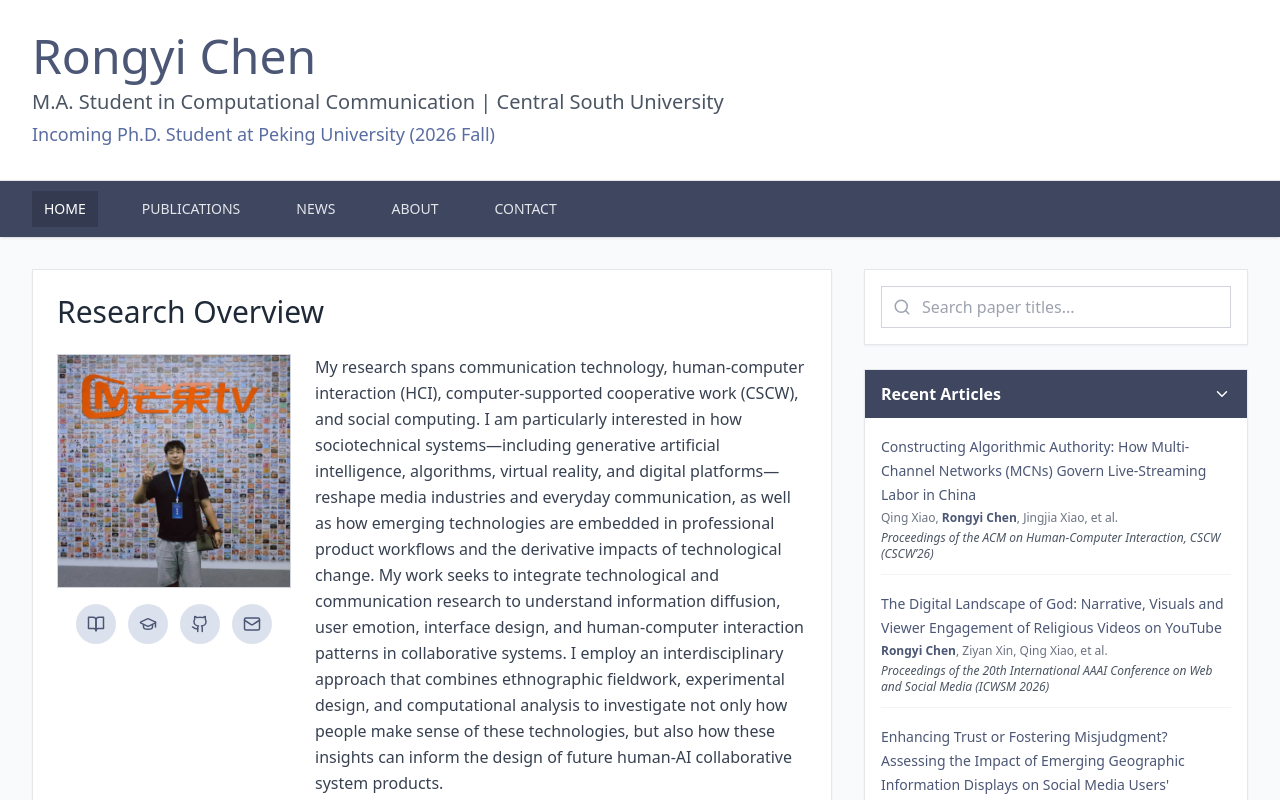
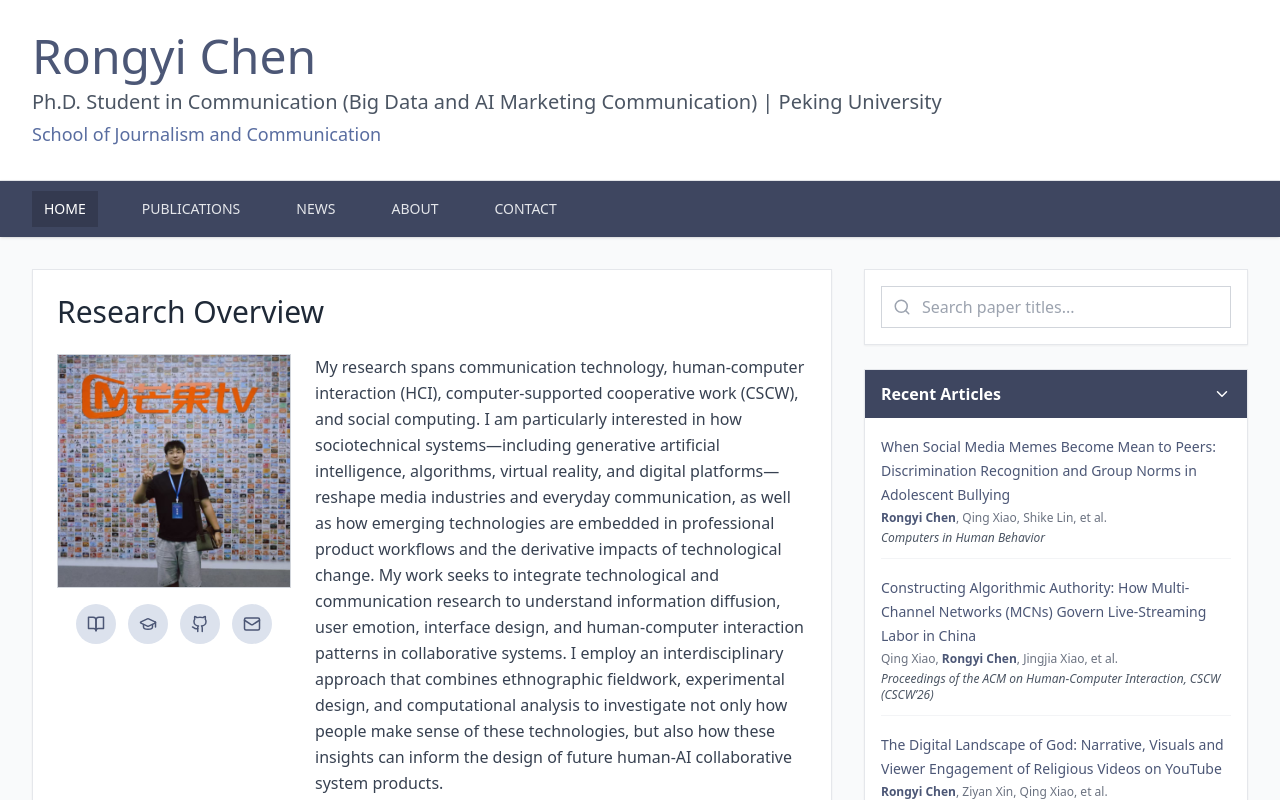
Before and after one commit to rongyichen/rongyichen.github.io, a React (Vite) app: page / in a window 1280 px wide. Shown: the top 800 px of the page. Built offline with nearby package versions, Linux system fonts and the light colour scheme.

Commit message:
Update publication, PhD profile, and contact information

```diff
--- a/src/AcademicProfile.jsx
+++ b/src/AcademicProfile.jsx
@@ -24,10 +24,10 @@ const AcademicProfile = () => {
 
   const profile = {
     name: "Rongyi Chen",
-    title: "M.A. Student in Computational Communication",
-    university: "Central South University",
-    email: "rongyi@csu.edu.cn",
-    nextStep: "Incoming Ph.D. Student at Peking University (2026 Fall)",
+    title: "Ph.D. Student in Communication (Big Data and AI Marketing Communication)",
+    university: "Peking University",
+    email: "rongyi_chen@163.com",
+    nextStep: "School of Journalism and Communication",
     bio: "My research spans communication technology, human-computer interaction (HCI), computer-supported cooperative work (CSCW), and social computing. I am particularly interested in how sociotechnical systems—including generative artificial intelligence, algorithms, virtual reality, and digital platforms—reshape media industries and everyday communication, as well as how emerging technologies are embedded in professional product workflows and the derivative impacts of technological change. My work seeks to integrate technological and communication research to understand information diffusion, user emotion, interface design, and human-computer interaction patterns in collaborative systems. I employ an interdisciplinary approach that combines ethnographic fieldwork, experimental design, and computational analysis to investigate not only how people make sense of these technologies, but also how these insights can inform the design of future human-AI collaborative system products.",
     researchAreas: ["Communication Technology", "Human-Computer Interaction", "Social Computing", "Computer-Supported Cooperative Work"]
   };
@@ -53,12 +53,14 @@ const AcademicProfile = () => {
   ];
 
   const recentPublications = [
+    { title: "When Social Media Memes Become Mean to Peers: Discrimination Recognition and Group Norms in Adolescent Bullying", authors: "Rongyi Chen, Qing Xiao, Shike Lin, et al.", venue: "Computers in Human Behavior", link: "https://doi.org/10.1016/j.chb.2026.109126" },
     { title: "Constructing Algorithmic Authority: How Multi-Channel Networks (MCNs) Govern Live-Streaming Labor in China", authors: "Qing Xiao, Rongyi Chen, Jingjia Xiao, et al.", venue: "Proceedings of the ACM on Human-Computer Interaction, CSCW (CSCW’26)", link: "https://arxiv.org/abs/2505.20623" },
     { title: "The Digital Landscape of God: Narrative, Visuals and Viewer Engagement of Religious Videos on YouTube", authors: "Rongyi Chen, Ziyan Xin, Qing Xiao, et al.", venue: "Proceedings of the 20th International AAAI Conference on Web and Social Media (ICWSM 2026)", link: "https://ojs.aaai.org/index.php/ICWSM/article/view/42649" },
     { title: "Enhancing Trust or Fostering Misjudgment? Assessing the Impact of Emerging Geographic Information Displays on Social Media Users' Information Trust", authors: "Yalong Xiao, Rongyi Chen, Qing Xiao, et al.", venue: "International Journal of Human–Computer Interaction (IJHCI)", link: "https://doi.org/10.1080/10447318.2025.2524493" }
   ];
 
   const recentNews = [
+    { date: "Jul 2026", title: "Paper Published in Computers in Human Behavior", content: "Published first-authored paper 'When Social Media Memes Become Mean to Peers' in Computers in Human Behavior." },
     { date: "May 2026", title: "Named Hunan Outstanding Graduate Student", content: "Received the Hunan Province Outstanding Graduate Student honor on May 29, 2026." },
     { date: "Mar 2026", title: "Paper Accepted by CSCW 2026", content: "Paper 'Constructing Algorithmic Authority' accepted to The 29th ACM Conference on Computer-Supported Cooperative Work and Social Computing." },
     { date: "Mar 2026", title: "Paper Accepted by ICWSM 2026", content: "Paper 'The Digital Landscape of God' accepted to The 20th International AAAI Conference on Web and Social Media." }
@@ -86,6 +88,7 @@ const AcademicProfile = () => {
       { year: "2025", title: "Constructing Algorithmic Authority: How Multi-Channel Networks (MCNs) Govern Live-Streaming Labor in China", authors: "Qing Xiao, Rongyi Chen, Jingjia Xiao, Tianyang Fu, Alice Qian Zhang, Xianzhe Fan, Bingbing Zhang, Zhicong Lu, Hong Shen", venue: "arXiv", link: "https://arxiv.org/abs/2505.20623" }
     ],
     publications: [
+      { year: "2026", title: "When Social Media Memes Become Mean to Peers: Discrimination Recognition and Group Norms in Adolescent Bullying", authors: "Rongyi Chen, Qing Xiao, Shike Lin, Menghan Yin, Jingjia Xiao, Hua Zhong, Bingbing Zhang", venue: "Computers in Human Behavior", doi: "https://doi.org/10.1016/j.chb.2026.109126", award: "Second Place Faculty Paper Award, Mass Communication and Society Division, AEJMC 2025" },
       { year: "2026", title: "The Digital Landscape of God: Narrative, Visuals and Viewer Engagement of Religious Videos on YouTube", authors: "Rongyi Chen, Ziyan Xin, Qing Xiao, Ruiwei Xiao, Jingjia Xiao, Bingbing Zhang, Hong Shen, Zhicong Lu", venue: "Proceedings of the 20th International AAAI Conference on Web and Social Media", doi: "https://ojs.aaai.org/index.php/ICWSM/article/view/42649" },
       { year: "2025", title: "Enhancing Trust or Fostering Misjudgment? Assessing the Impact of Emerging Geographic Information Displays on Social Media Users' Information Trust", authors: "Yalong Xiao, Rongyi Chen, Qing Xiao, Chengzhang Zhu, Jie Feng", venue: "International Journal of Human–Computer Interaction", doi: "https://doi.org/10.1080/10447318.2025.2524493" },
       { year: "2025", title: "Artists and Their Poor: Economic and Symbolic Inequality in Distorted China's Post-pandemic Art Subsidy Policies", authors: "Jingjia Xiao, Qing Xiao, Rongyi Chen", venue: "Cultural Trends", doi: "https://doi.org/10.1080/09548963.2025.2557215" },
@@ -94,7 +97,7 @@ const AcademicProfile = () => {
       { year: "2024", title: "Migrant Youth Aged 16 to 19 During Social Crises: Stress, Deviant Behavior, and Identification with Mainstream Society", authors: "Hua Zhong, Qing Xiao, Rongyi Chen, Jingjia Xiao", venue: "Huxiang Law Review", doi: "https://mp.weixin.qq.com/s/fjACER5Um7StLb4HSPKXpA" }
     ],
     conferences: [
-      { year: "2025", title: "When Memes Become Mean: Discrimination Recognition and Group Norms in Adolescent Bullying", authors: "Rongyi Chen, Qing Xiao, Shike Lin, Menghan Yin, Jingjia Xiao, Hua Zhong, Bingbing Zhang", venue: "2025 Association for Education in Journalism and Mass Communication (AEJMC) 108th Annual Conference", location: "San Francisco, USA", award: "Second Place Faculty Paper Award, Mass Communication and Society Division" },
+      { year: "2025", title: "When Social Media Memes Become Mean to Peers: Discrimination Recognition and Group Norms in Adolescent Bullying", authors: "Rongyi Chen, Qing Xiao, Shike Lin, Menghan Yin, Jingjia Xiao, Hua Zhong, Bingbing Zhang", venue: "2025 Association for Education in Journalism and Mass Communication (AEJMC) 108th Annual Conference", location: "San Francisco, USA", award: "Second Place Faculty Paper Award, Mass Communication and Society Division" },
       { year: "2025", title: "Responsible LLMs in Persuasive Health Message: Comparing Language Biases in General LLMs and Healthcare LLMs", authors: "Rongyi Chen, Honghua Pan, Ni Yuan, Yalong Xiao, Jie Feng", venue: "2025 the 75th Annual Conference of the International Communication Association (ICA)", location: "Denver, USA" },
       { year: "2025", title: "The Artists and Their Poor: Economic Inequality in China's Post-Pandemic Art Subsidy Policies", authors: "Jingjia Xiao, Qing Xiao, Rongyi Chen", venue: "2025 the 75th Annual Conference of the International Communication Association (ICA)", location: "Denver, USA" },
       { year: "2025", title: "How AI Constructs Disaster Narratives: A Comparative Analysis of LLMs in Multimodal Disaster News Production", authors: "Rui Zhang, Rongyi Chen", venue: "2025 International Association for Media and Communication Research (IAMCR) Annual Conference", location: "Singapore" },
@@ -325,7 +328,7 @@ const AcademicProfile = () => {
       ].filter(p =>
         p.title === "The Digital Landscape of God: Narrative, Visuals and Viewer Engagement of Religious Videos on YouTube" ||
         p.title === "Constructing Algorithmic Authority: How Multi-Channel Networks (MCNs) Govern Live-Streaming Labor in China" ||
-        p.title === "When Memes Become Mean: Discrimination Recognition and Group Norms in Adolescent Bullying" ||
+        (p.title === "When Social Media Memes Become Mean to Peers: Discrimination Recognition and Group Norms in Adolescent Bullying" && p.venue === "Computers in Human Behavior") ||
         p.title === "Responsible LLMs in Persuasive Health Message: Comparing Language Biases in General LLMs and Healthcare LLMs" ||
         p.title === "How AI Constructs Disaster Narratives: A Comparative Analysis of LLMs in Multimodal Disaster News Production" ||
         p.title === "An Emerging Platform Entertainment Model in China: Algorithms Regulation and the Composite Interaction of Live Streaming and Short Videos"
@@ -350,6 +353,7 @@ const AcademicProfile = () => {
 
   const newsData = {
     academic: [
+      { date: "2026-07-16", title: "📄 Paper Published in Computers in Human Behavior!", content: "Published first-authored paper 'When Social Media Memes Become Mean to Peers: Discrimination Recognition and Group Norms in Adolescent Bullying' in Computers in Human Behavior." },
       { date: "2026-05-29", title: "🏆 Named Hunan Outstanding Graduate Student!", content: "Received the Hunan Province Outstanding Graduate Student honor." },
       { date: "2026-03-18", title: "🎉 Paper Accepted by CSCW 2026!", content: "Paper 'Constructing Algorithmic Authority: How Multi-Channel Networks (MCNs) Govern Live-Streaming Labor in China' accepted to The 29th ACM Conference on Computer-Supported Cooperative Work and Social Computing (CSCW 2026)." },
       { date: "2026-03-16", title: "🎉 Paper Accepted by ICWSM 2026!", content: "Paper 'The Digital Landscape of God: Narrative, Visuals and Viewer Engagement of Religious Videos on YouTube' accepted to The 20th International AAAI Conference on Web and Social Media (ICWSM 2026)." },
@@ -656,6 +660,13 @@ const AcademicProfile = () => {
                     <h3 className="text-xl font-semibold text-gray-800 mb-4">Education</h3>
                     <div className="space-y-4">
                       <div className="border-l-4 border-primary-300 pl-4 py-1">
+                        <p className="font-semibold text-gray-800">Peking University</p>
+                        <p className="text-primary-600">2026-Present</p>
+                        <p className="text-gray-600">Ph.D. in Communication</p>
+                        <p className="text-gray-500">Research Area: Big Data and AI Marketing Communication</p>
+                        <p className="text-gray-500">School of Journalism and Communication</p>
+                      </div>
+                      <div className="border-l-4 border-primary-300 pl-4 py-1">
                         <p className="font-semibold text-gray-800">Central South University</p>
                         <p className="text-primary-600">2023-2026</p>
                         <p className="text-gray-600">M.A. in Computational Communication</p>
@@ -946,24 +957,24 @@ const AcademicProfile = () => {
                         <div className="flex items-start gap-4">
                           <div className="flex-shrink-0 w-16 text-center">
                             <span className="inline-block px-2 py-1 bg-primary-600 text-white text-sm font-medium">
-                              2025
+                              2026
                             </span>
                           </div>
                           <div className="flex-1">
                             <div className="mb-2">
                               <h4 className="text-lg font-semibold text-gray-800 mb-2">
-                                <span className="text-primary-600">
-                                  When Memes Become Mean: Discrimination Recognition and Group Norms in Adolescent Bullying
-                                </span>
+                                <a href="https://doi.org/10.1016/j.chb.2026.109126" target="_blank" rel="noopener noreferrer" className="text-primary-600 hover:underline">
+                                  When Social Media Memes Become Mean to Peers: Discrimination Recognition and Group Norms in Adolescent Bullying
+                                </a>
                               </h4>
                               <div className="flex items-center gap-2">
                                 <span className="text-sm bg-yellow-100 text-yellow-700 px-2 py-0.5 rounded-full">
-                                  🏆 Second Place Faculty Paper Award, Mass Communication and Society Division
+                                  🏆 Second Place Faculty Paper Award, Mass Communication and Society Division, AEJMC 2025
                                 </span>
                               </div>
                             </div>
                             <p className="text-sm text-gray-600 mb-2">{highlightAuthor(formatAuthors('Rongyi Chen, Qing Xiao, Shike Lin, Menghan Yin, Jingjia Xiao, Hua Zhong, Bingbing Zhang'), 'Rongyi Chen')}</p>
-                            <p className="text-sm text-gray-500 italic">2025 Association for Education in Journalism and Mass Communication (AEJMC) 108th Annual Conference</p>
+                            <p className="text-sm text-gray-500 italic">Computers in Human Behavior</p>
                           </div>
                         </div>
                       </div>
@@ -1028,6 +1039,11 @@ const AcademicProfile = () => {
                                   <p className="text-sm text-gray-600 mt-1">
                                     {highlightAuthor(formatAuthors(p.authors), 'Rongyi Chen')}
                                   </p>
+                                  {p.award && (
+                                    <span className="inline-block text-sm bg-yellow-100 text-yellow-700 px-2 py-0.5 rounded-full mt-2">
+                                      🏆 {p.award}
+                                    </span>
+                                  )}
                                 </div>
                                 <a
                                   href={p.doi}
@@ -1098,8 +1114,8 @@ const AcademicProfile = () => {
                         <span className="text-4xl">🎉</span>
                       </div>
                       <div>
-                        <h3 className="text-xl font-bold mb-2">Latest Updates March 2026</h3>
-                        <p className="text-primary-100">Two papers accepted by CSCW 2026 and ICWSM 2026, and received Ph.D. admission offer from Peking University!</p>
+                        <h3 className="text-xl font-bold mb-2">Latest Updates July 2026</h3>
+                        <p className="text-primary-100">New paper published in Computers in Human Behavior, and now a Ph.D. student at Peking University!</p>
                       </div>
                     </div>
                   </div>
@@ -1162,12 +1178,19 @@ const AcademicProfile = () => {
                       <div>
                         <h3 className="text-xl font-semibold text-gray-800 mb-4">Rongyi Chen</h3>
                         <div className="space-y-2 text-gray-600 text-lg">
-                          <p>Center for Intelligent Media & Communication Research</p>
-                          <p>Central South University, Office 409, Second Teaching Building</p>
-                          <p>932 Lushan South Road, Yuelu District</p>
-                          <p>Changsha, Hunan 410083, P.R. China</p>
+                          <p>School of Journalism and Communication</p>
+                          <p>Peking University</p>
+                          <p>No. 5 Yiheyuan Road, Haidian District</p>
+                          <p>Beijing, China</p>
+                          <p>Postal Code: 100871</p>
                         </div>
                         <div className="mt-8 space-y-3 text-gray-700">
+                          <p className="text-lg">
+                            <span className="font-medium">Tel:</span>{" "}
+                            <a href="tel:+861062754683" className="text-primary-600 hover:underline">
+                              +86-10-62754683
+                            </a>
+                          </p>
                           <p className="text-lg">
                             <span className="font-medium">Email:</span>{" "}
                             <a href={`mailto:${profile.email}`} className="text-primary-600 hover:underline">
@@ -1180,14 +1203,14 @@ const AcademicProfile = () => {
                       {/* 右侧地图 */}
                       <div className="border border-gray-200 h-[400px] overflow-hidden rounded">
                         <iframe
-                          src="https://www.google.com/maps/embed?pb=!1m18!1m12!1m3!1d3062.807389764504!2d112.93636631526064!3d28.17903898258087!2m3!1f0!2f0!3f0!3m2!1i1024!2i768!4f13.1!3m3!1m2!1s0x343bb994a8a701c3%3A0x5a1207482d020f6!2sCentral%20South%20University!5e0!3m2!1sen!2sus!4v1649000000000!5m2!1sen!2sus"
+                          src="https://www.google.com/maps?q=School+of+Journalism+and+Communication,+Peking+University,+Beijing&output=embed"
                           width="100%"
                           height="100%"
                           style={{ border: 0 }}
                           allowFullScreen=""
                           loading="lazy"
                           referrerPolicy="no-referrer-when-downgrade"
-                          title="Central South University Location"
+                          title="School of Journalism and Communication, Peking University Location"
                         ></iframe>
                       </div>
                     </div>
```
